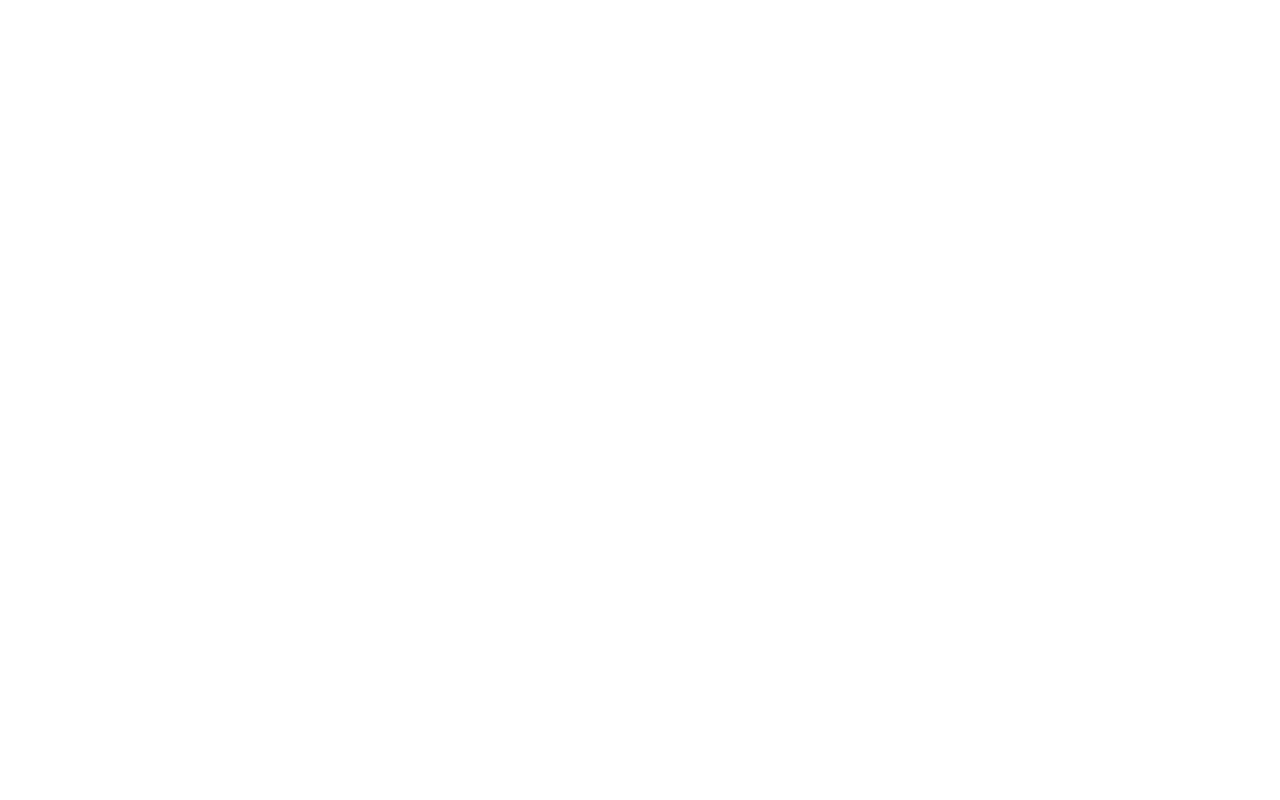
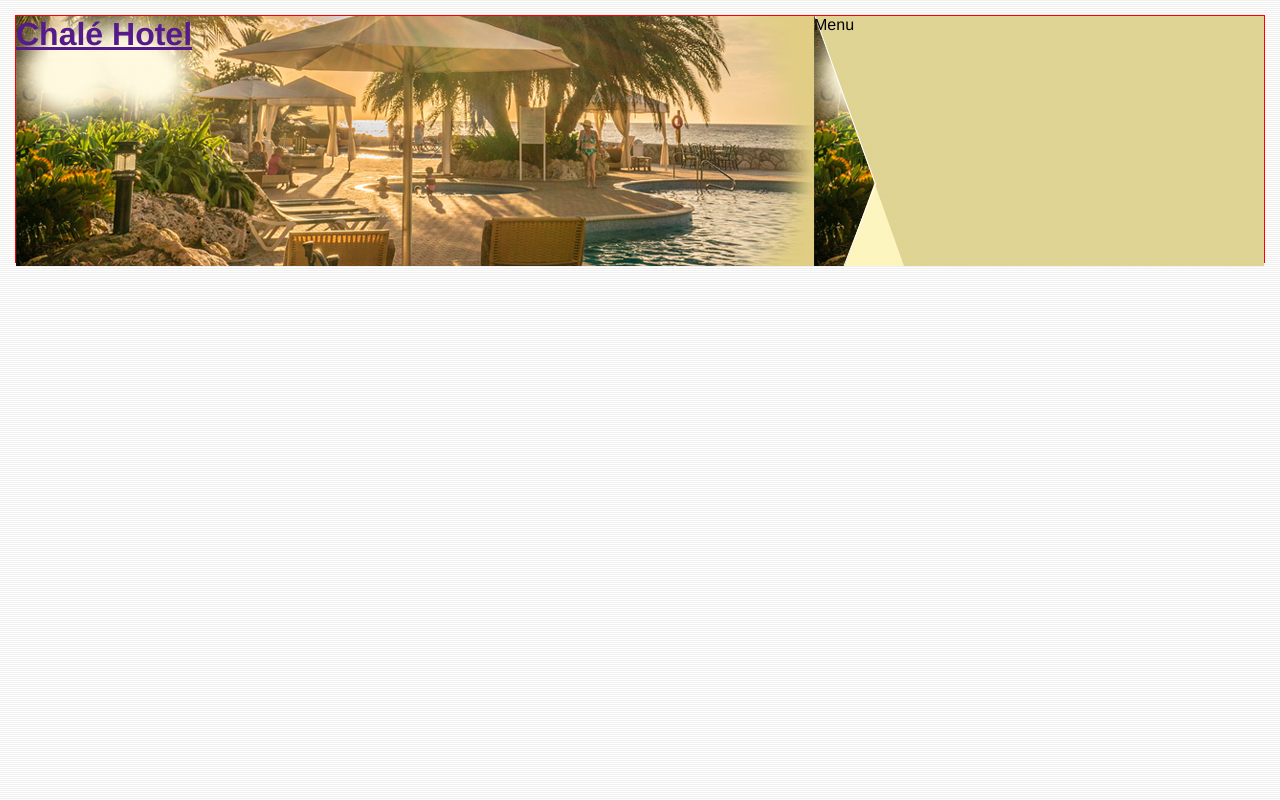
Before and after one commit to ngm1450/Chale-Hotel-, a plain HTML site: page index.html in a window 1280 px wide. Drawn offline with Linux system fonts and the light colour scheme.

Commit message:
Configuração do topo

```diff
--- a/css/estilo.css
+++ b/css/estilo.css
@@ -0,0 +1,45 @@
+*{
+    margin: 0;
+    padding: 0;
+}
+
+body{
+
+    font-family: Helvetica, "Trebuchet MS", sans-serif;
+    background: #fff url('../imagens/bg.png');
+    margin: 15px;
+}
+
+#conteiner{
+
+    border: 1px solid red;
+    background: #ede9cc;
+
+}
+
+#topo{
+    position: relative;
+    background: #dbcd87;
+    height: 15.4em;
+    min-height: 250;
+}
+
+#area-logo{
+    position: absolute;
+    background: url('../imagens/topo-imagem-principal2.png');
+    width: 100%;
+    height: 250px;
+    top: 0;
+    left: 0;
+
+}
+
+#area-menu{
+    position: absolute;
+    background: url('../imagens/topo-imagem-lateral.png') no-repeat;
+    width: 450px;
+    height: 250px;
+    top: 0;
+    right: 0;
+
+}
--- a/index.html
+++ b/index.html
@@ -5,12 +5,31 @@
     <head>
         <meta charset="utf-8">
         <link rel="stylesheet" type="text/css" href="css/estilo.css">
-        <title></title>
+        <title>Chalé Hotel</title>
     </head>
 
     <body>
 
+        <div id="conteiner"> <!--Início contêiner-->
 
+            <div id="topo"><!--Início do topo-->
+
+                <div id="area-logo">
+                    <h1><a href="">Chalé Hotel</a></h1>
+
+                </div>
+
+                <div id="area-menu">
+                    Menu
+
+                </div>
+
+
+            </div><!--Fim do topo-->
+
+
+
+        </div><!--Fim do contêiner-->
 
 
 
```
Also changed, not shown: imagens/apartamento.jpg (added), imagens/bg-area-lateral.png (added), imagens/bg-area-principal.png (added), imagens/bg-container.png (added), imagens/bg-linha.gif (added), imagens/bg-rodape.png (added), imagens/bg.png (added), imagens/depoimento.png (added), imagens/logo.png (added), imagens/ornamento.png (added), imagens/piscina.jpg (added), imagens/restaurante.jpg (added), imagens/topo-imagem-lateral.png (added), imagens/topo-imagem-principal.png (added), 1 more files.
